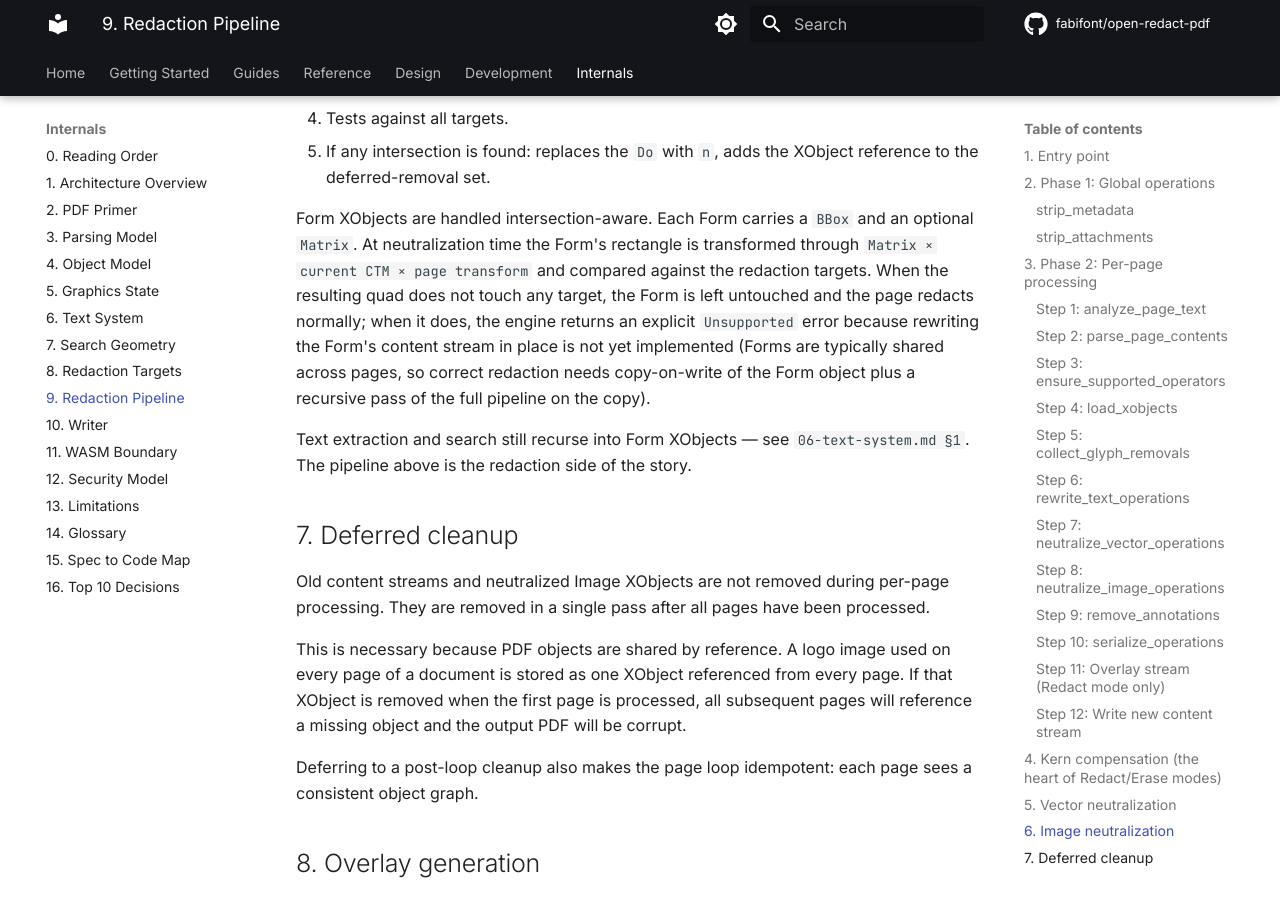
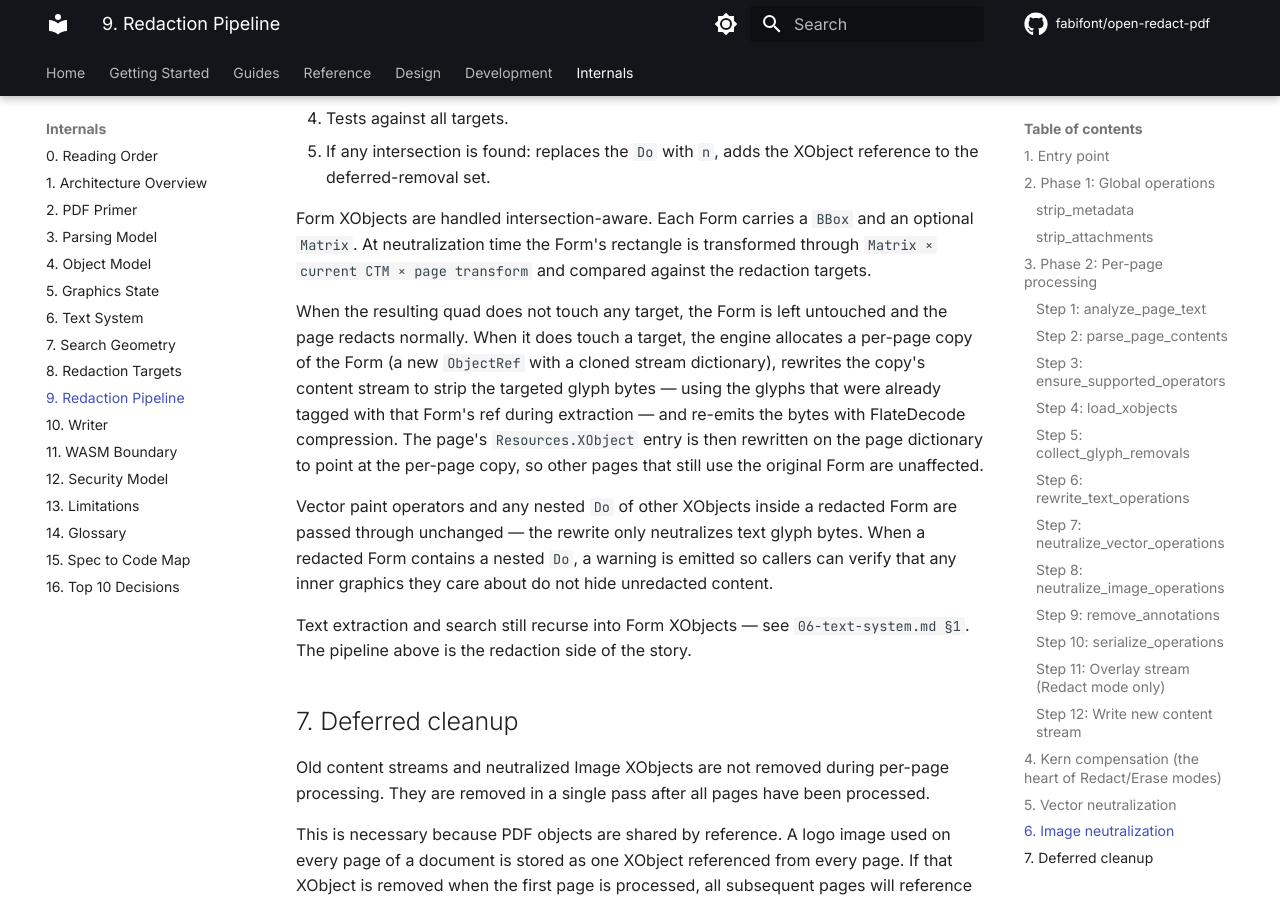
Before and after one commit to fabifont/open-redact-pdf, an MkDocs documentation site: the page built from docs/internals/09-redaction-pipeline.md, in a window 1280 px wide and 900 px high, scrolled down 4034 px. Built offline with MkDocs 1.6.1 and Material for MkDocs 9.7.7, drawn with Linux system fonts in a browser that asks for light colours; comment, search, counter and statistics services are not loaded.

Commit message:
docs: document Form XObject copy-on-write redaction
The supported-subset reference, roadmap, redaction-pipeline internals,
limitations page, and glossary now describe the new behaviour: Forms
whose BBox×Matrix×CTM intersects a target are cloned per page, their
content streams are rewritten, and the page's Resources.XObject entry
is repointed at the copy. Paint operators and nested Do inside a
redacted Form are called out as still unneutralized (with a warning
surfaced in the ApplyReport), and the remaining future work is framed
as nested/paint-aware Form redaction.

```diff
--- a/docs/internals/09-redaction-pipeline.md
+++ b/docs/internals/09-redaction-pipeline.md
@@ -106,7 +106,11 @@ For a `Do` operator referencing an Image XObject, the engine:
 4. Tests against all targets.
 5. If any intersection is found: replaces the `Do` with `n`, adds the XObject reference to the deferred-removal set.
 
-Form XObjects are handled intersection-aware. Each Form carries a `BBox` and an optional `Matrix`. At neutralization time the Form's rectangle is transformed through `Matrix × current CTM × page transform` and compared against the redaction targets. When the resulting quad does not touch any target, the Form is left untouched and the page redacts normally; when it does, the engine returns an explicit `Unsupported` error because rewriting the Form's content stream in place is not yet implemented (Forms are typically shared across pages, so correct redaction needs copy-on-write of the Form object plus a recursive pass of the full pipeline on the copy).
+Form XObjects are handled intersection-aware. Each Form carries a `BBox` and an optional `Matrix`. At neutralization time the Form's rectangle is transformed through `Matrix × current CTM × page transform` and compared against the redaction targets.
+
+When the resulting quad does not touch any target, the Form is left untouched and the page redacts normally. When it does touch a target, the engine allocates a per-page copy of the Form (a new `ObjectRef` with a cloned stream dictionary), rewrites the copy's content stream to strip the targeted glyph bytes — using the glyphs that were already tagged with that Form's ref during extraction — and re-emits the bytes with FlateDecode compression. The page's `Resources.XObject` entry is then rewritten on the page dictionary to point at the per-page copy, so other pages that still use the original Form are unaffected.
+
+Vector paint operators and any nested `Do` of other XObjects inside a redacted Form are passed through unchanged — the rewrite only neutralizes text glyph bytes. When a redacted Form contains a nested `Do`, a warning is emitted so callers can verify that any inner graphics they care about do not hide unredacted content.
 
 Text extraction and search still recurse into Form XObjects — see `06-text-system.md §1`. The pipeline above is the redaction side of the story.
 
```
Also changed, not shown: docs/internals/13-limitations.md (+2 -2 lines), docs/internals/14-glossary.md (+1 -1 lines), docs/reference/supported-subset.md (+1 -1 lines), docs/roadmap.md (+1 -1 lines).
